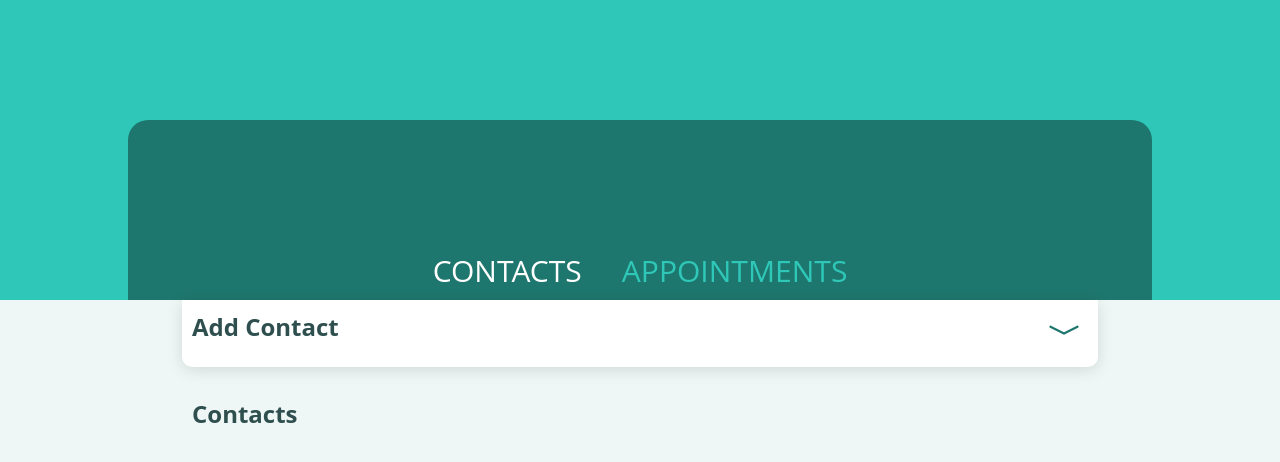
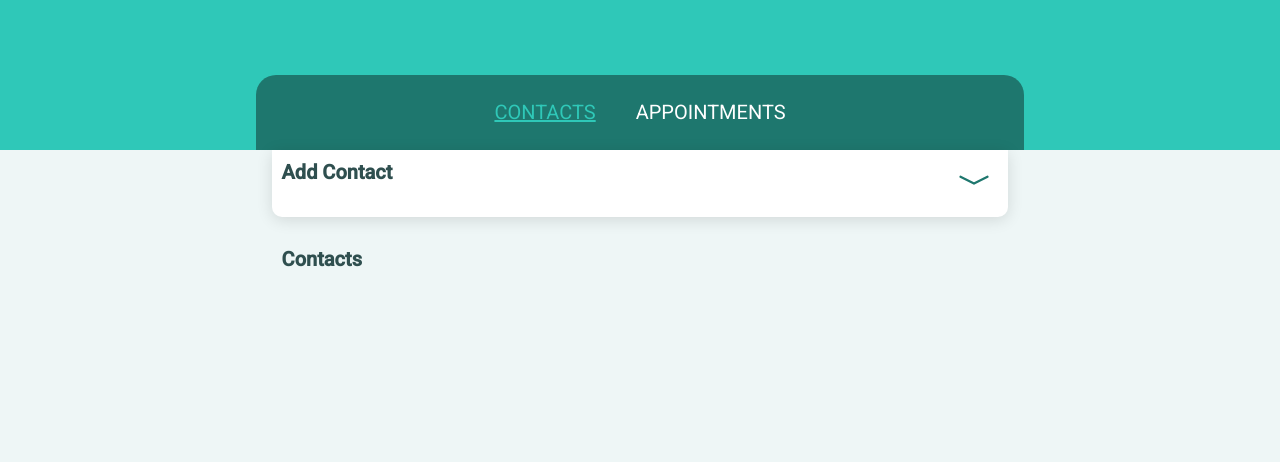
Before and after one commit to danielMugisha/amalitech-react-challenge, a React (Create React App) app: page /contacts in a window 1280 px wide. Shown: the top 462 px of the page. Built offline with nearby package versions, Linux system fonts and the light colour scheme.

Commit message:
reduce navigation section and change font

```diff
--- a/public/index.css
+++ b/public/index.css
@@ -14,6 +14,7 @@
 
 h2 {
 	color: darkslategray;
+	font-size: 20px;
 }
 
 #root {
@@ -21,12 +22,12 @@
 	height: 100vh;
 	padding: 0px;
 	margin: 0px;
-	font-family: "Open Sans", sans-serif;
+	font-family: "Roboto", sans-serif;
 }
 
 .header {
 	width: 100%;
-	height: 300px;
+	height: 150px;
 	display: flex;
 	align-items: flex-end;
 	justify-content: center;
@@ -36,22 +37,23 @@
 .links > a {
 	font-style: normal;
 	font-weight: normal;
-	font-size: 30px;
+	font-size: 20px;
 	text-decoration: none;
 	margin-bottom: 0;
 	height: 100%;
 	margin: 0 20px;
-	color: #2fc8b8;
+	color: white;
 	text-transform: uppercase;
 }
 
 .links > a.active {
-	color: white;
+	color: #2fc8b8;
+	text-decoration: underline;
 }
 
 .navigation {
-	width: 80%;
-	height: 60%;
+	width: 60%;
+	height: 50%;
 	background-color: #1e776e;
 	border-radius: 20px 20px 0px 0px;
 	display: flex;
@@ -68,7 +70,7 @@
 }
 
 .container {
-	width: 100%;
+	width: 80%;
 	display: flex;
 	flex-direction: column;
 	align-items: center;
--- a/public/index.html
+++ b/public/index.html
@@ -5,6 +5,12 @@
 		<meta name="viewport" content="width=device-width, initial-scale=1" />
 		<meta name="theme-color" content="#000000" />
 		<link rel="stylesheet" href="index.css" />
+		<link rel="preconnect" href="https://fonts.googleapis.com" />
+		<link rel="preconnect" href="https://fonts.gstatic.com" crossorigin />
+		<link
+			href="https://fonts.googleapis.com/css2?family=Roboto:wght@300;400;500&display=swap"
+			rel="stylesheet"
+		/>
 		<title>Appointments</title>
 		<script src="https://apis.google.com/js/api.js" type="text/javascript"></script>
 	</head>
```
